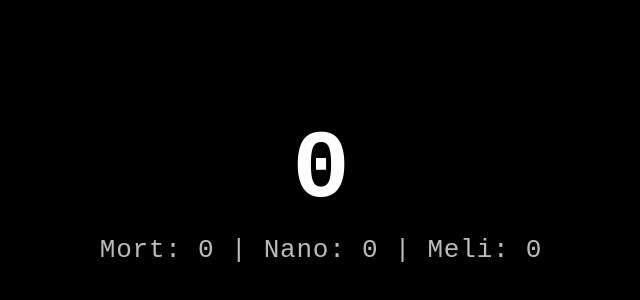
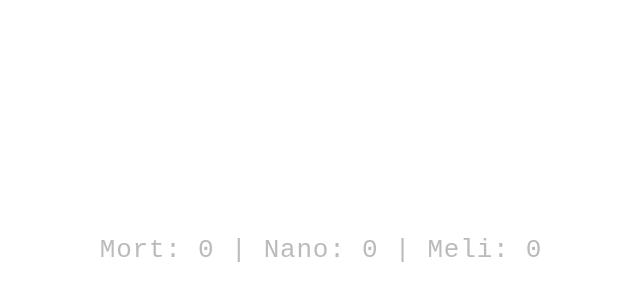
Before and after one commit to daantesiito/la-gula-counters, a Next.js app: page /overlay/subs in a window 1280 px wide. Shown: the part 204-504 px from the top of the page, without its empty margins (319-959 px from the left). Built offline with nearby package versions, Linux system fonts and the light colour scheme; no server answers.

Commit message:
Overlays fondo transparente

```diff
--- a/app/overlay/layout.tsx
+++ b/app/overlay/layout.tsx
@@ -6,7 +6,7 @@ export default function OverlayLayout({ children }: { children: React.ReactNode
       <style>{`
         *, *::before, *::after { box-sizing: border-box; margin: 0; padding: 0; }
         html, body {
-          background: #000;
+          background: transparent;
           overflow: hidden;
           width: 100%;
           height: 100%;
--- a/app/overlay/subs/page.tsx
+++ b/app/overlay/subs/page.tsx
@@ -33,7 +33,7 @@ export default function SubsOverlay() {
       style={{
         width: '100vw',
         height: '100vh',
-        background: '#000',
+        background: 'transparent',
         display: 'flex',
         flexDirection: 'column',
         alignItems: 'center',
--- a/app/overlay/timer/page.tsx
+++ b/app/overlay/timer/page.tsx
@@ -79,7 +79,7 @@ export default function TimerOverlay() {
         style={{
           width: '100vw',
           height: '100vh',
-          background: '#000',
+          background: 'transparent',
           display: 'flex',
           alignItems: 'center',
           justifyContent: 'center',
```
